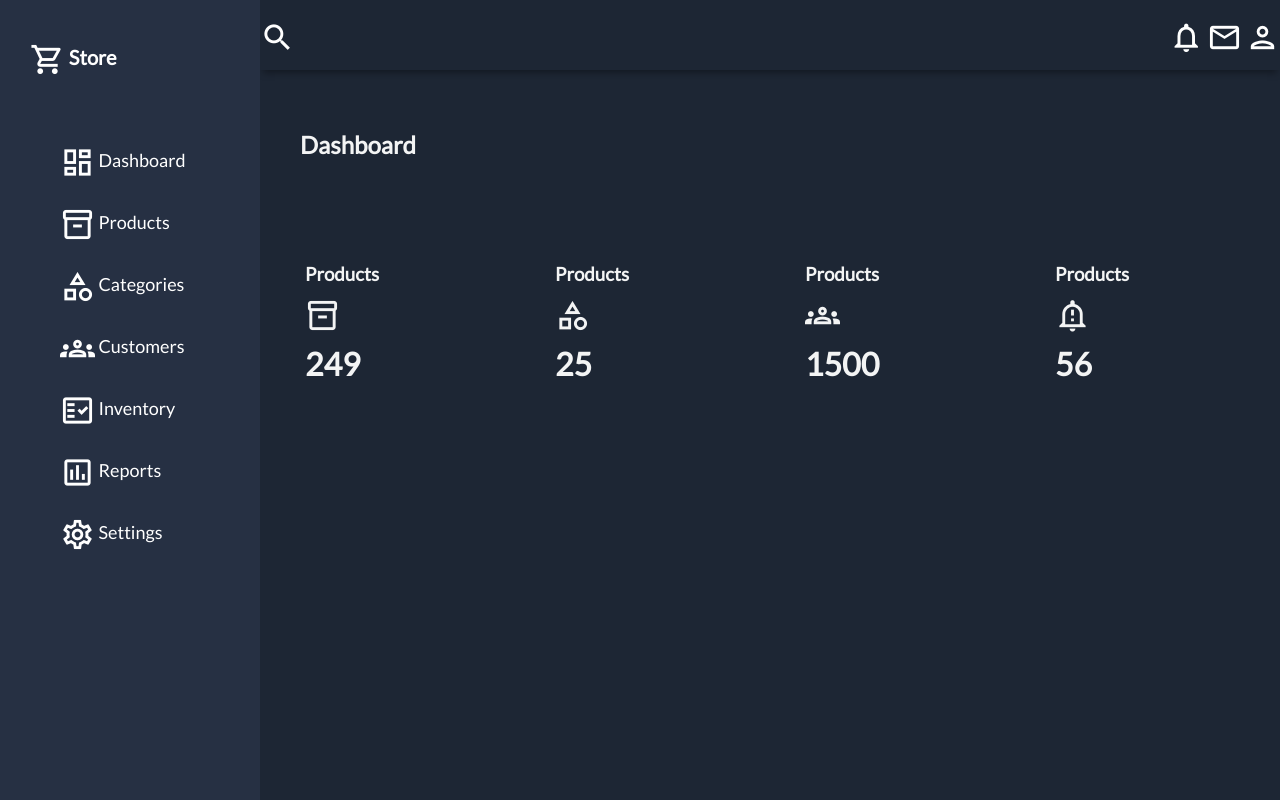
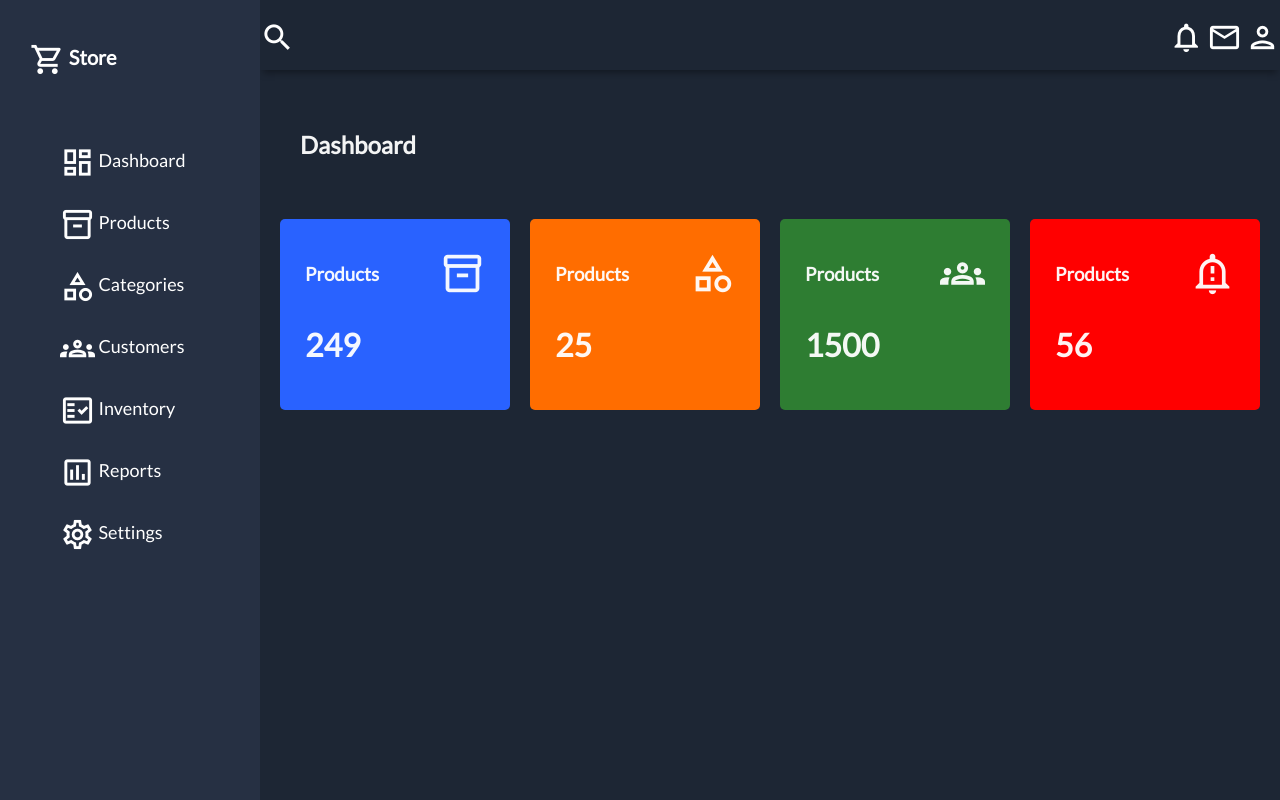
Before and after one commit to jtkwon8/JackKwonMusicDashboard, a plain HTML site: page src/index.html in a window 1280 px wide. Drawn offline with Linux system fonts and the light colour scheme.

Commit message:
Finished CSS

```diff
--- a/src/css/styles.css
+++ b/src/css/styles.css
@@ -112,3 +112,29 @@ body {
     padding: 25px;
     border-radius: 5px;;
 }
+
+.card:first-child {
+    background-color:#2962ff;
+}
+
+.card:nth-child(2) {
+    background-color: #ff6d00;
+}
+
+.card:nth-child(3) {
+    background-color: #2e7d32;
+}
+
+.card:nth-child(4) {
+    background-color: red;
+}
+
+.card-inner {
+    display:flex;
+    align-items: center;
+    justify-content: space-between;
+}
+
+.card-inner >.material-icons-outlined {
+    font-size: 45px;
+}
```
